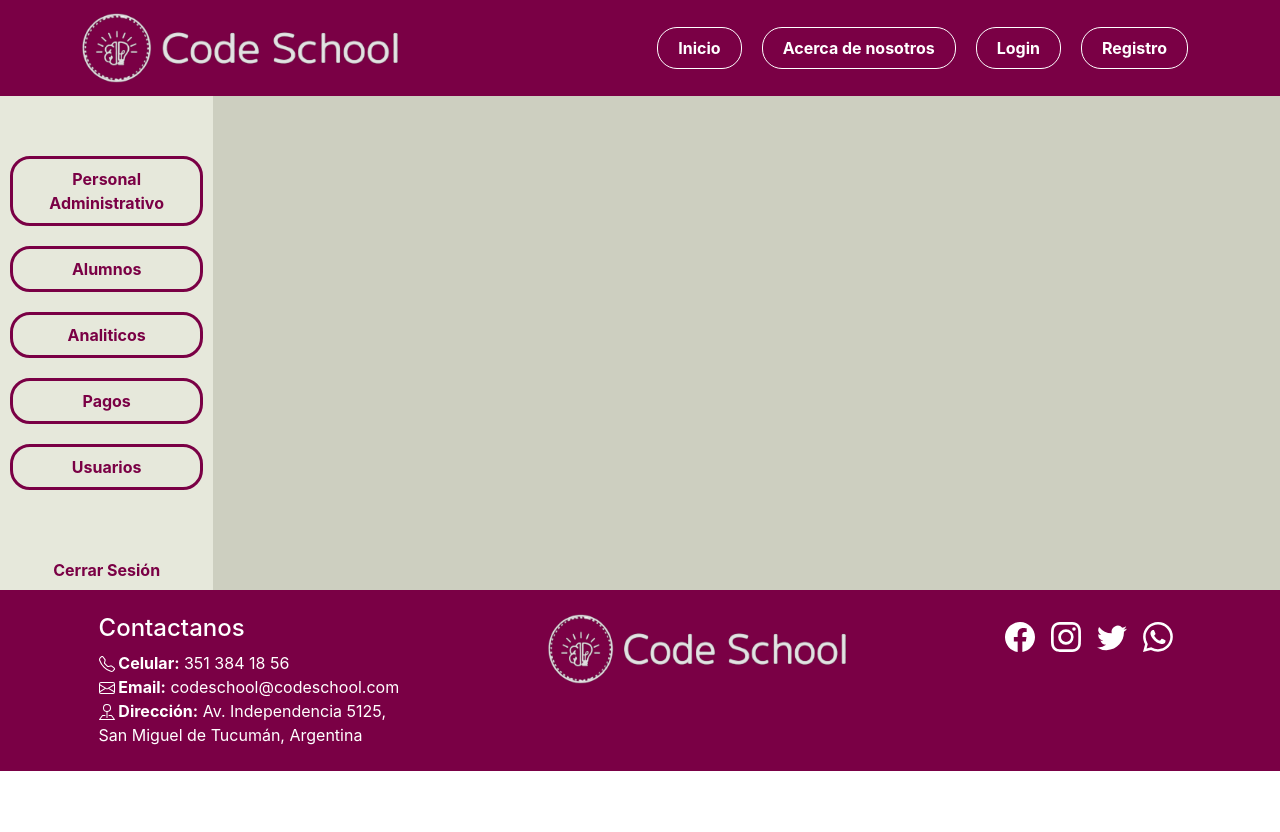
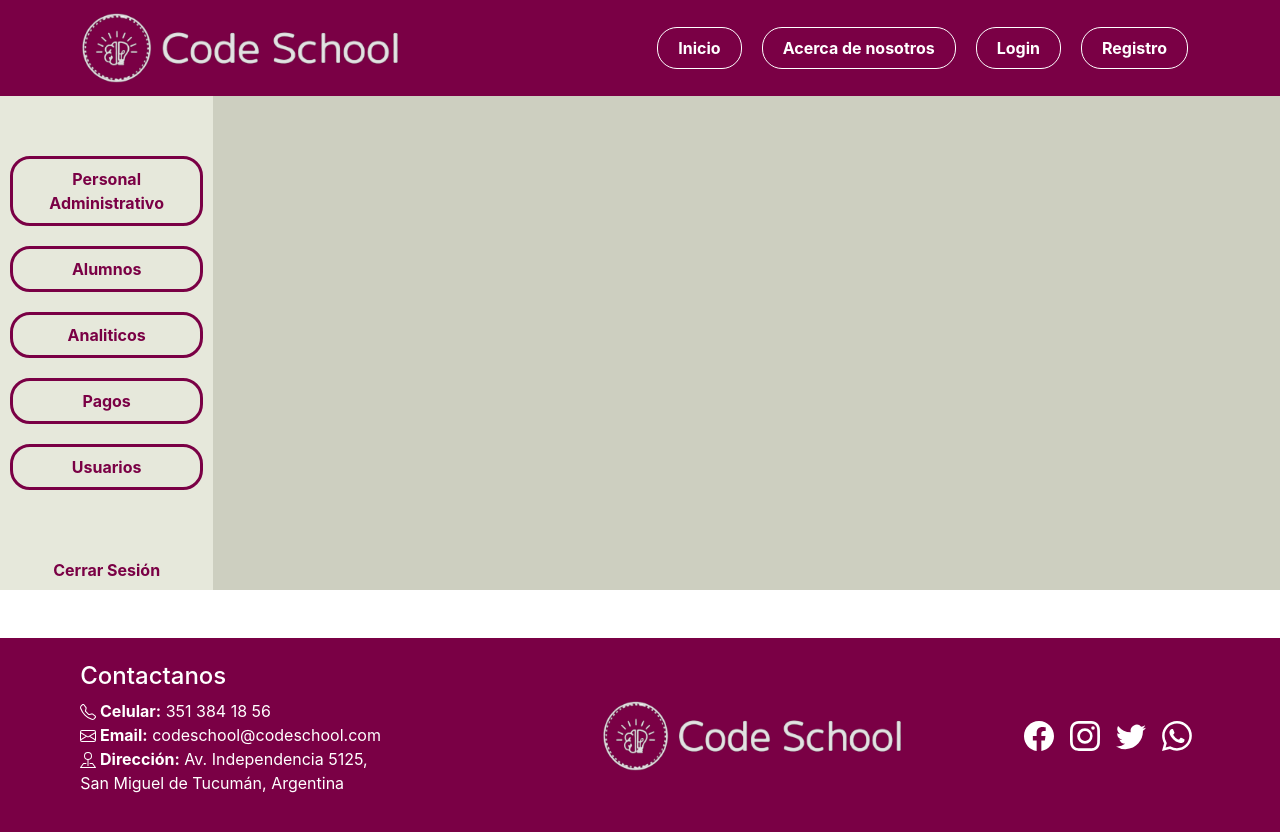
Before and after one commit to gsantolaya/school-project-frontend, a React (Create React App) app: page / in a window 1280 px wide. Shown: the top 832 px of the page. Before the commit the page ends 800 px from the top, so only its background shows below. Built offline with nearby package versions, Linux system fonts and the light colour scheme; the HTML template or start-up script is replaced by a standard one.

Commit message:
in footer remove logo of small and medium devices of footer

```diff
--- a/src/home/components/Footer.jsx
+++ b/src/home/components/Footer.jsx
@@ -1,5 +1,4 @@
 import React from "react";
-import Container from "react-bootstrap/Container";
 import Nav from "react-bootstrap/Nav";
 import Navbar from "react-bootstrap/Navbar";
 import logo from "../components/img/Logo Navbar.png";
@@ -17,8 +16,8 @@ import {
 
 export function Footer() {
   return (
-    <Nav className="justify-content-around navContainer p-4"  activeKey="/home">
-        <div className="flex-column d-flex text-white ">
+    <Nav className="justify-content-around navContainer p-4 mt-5"  activeKey="/home">
+        <div className="flex-column d-flex text-white col-xs-12 col-md-4  mb-3">
         <h4>Contactanos</h4>
         <ListGroup.Item>
           <strong>
@@ -39,11 +38,12 @@ export function Footer() {
           Av. Independencia 5125, <br /> San Miguel de Tucumán, Argentina
         </ListGroup.Item>
       </div>
-      <Navbar.Brand href="#home">
+      <div className="d-flex align-items-center">
+      <Navbar.Brand className="d-none d-lg-block  "  href="#home">
         <img src={logo} width="300px" height="70px" alt="Code School logo" />
       </Navbar.Brand>
-
-      <div className="flex-row d-flex" style={{ color: "white" }}>
+      </div>
+      <div className="flex-row d-flex align-items-center justify-content-center " style={{ color: "white" }}>
         <ListGroup.Item className="p-2" action href="/">
           <BsFacebook size={30} />
         </ListGroup.Item>
```
